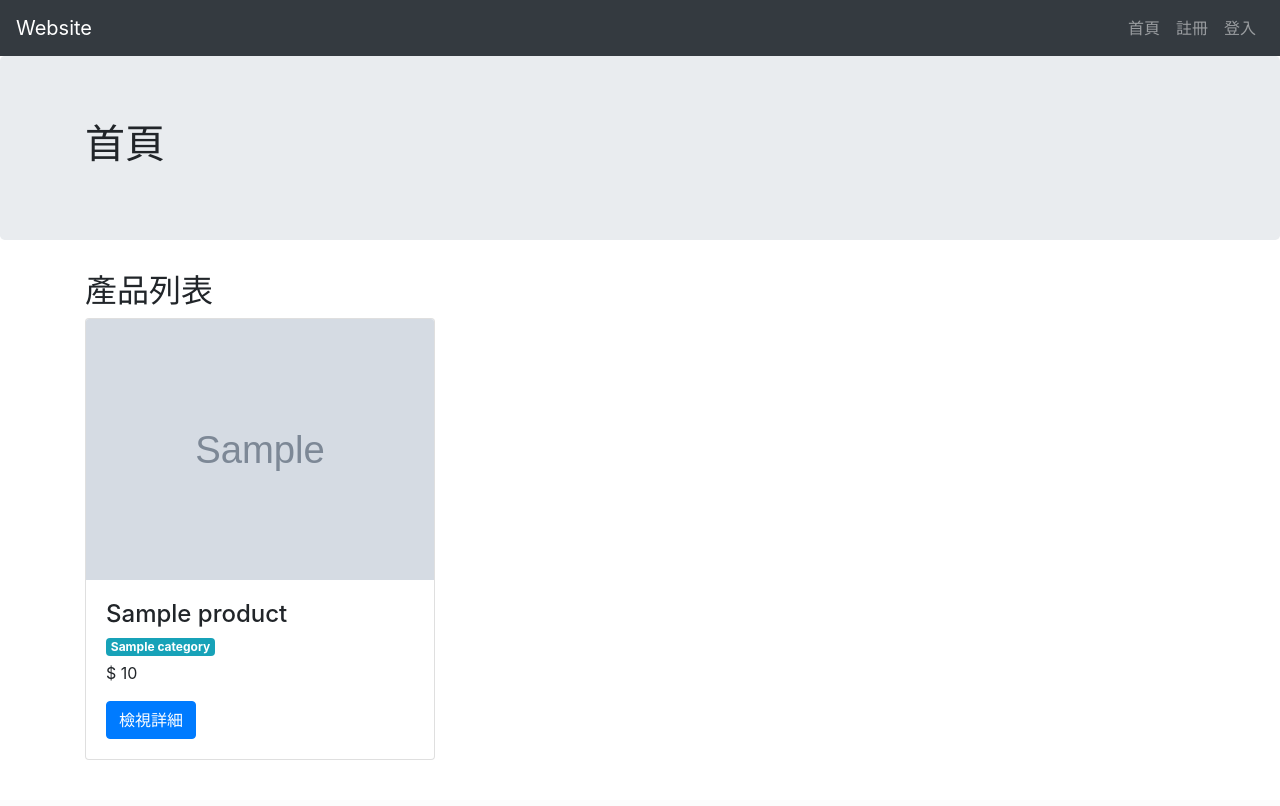
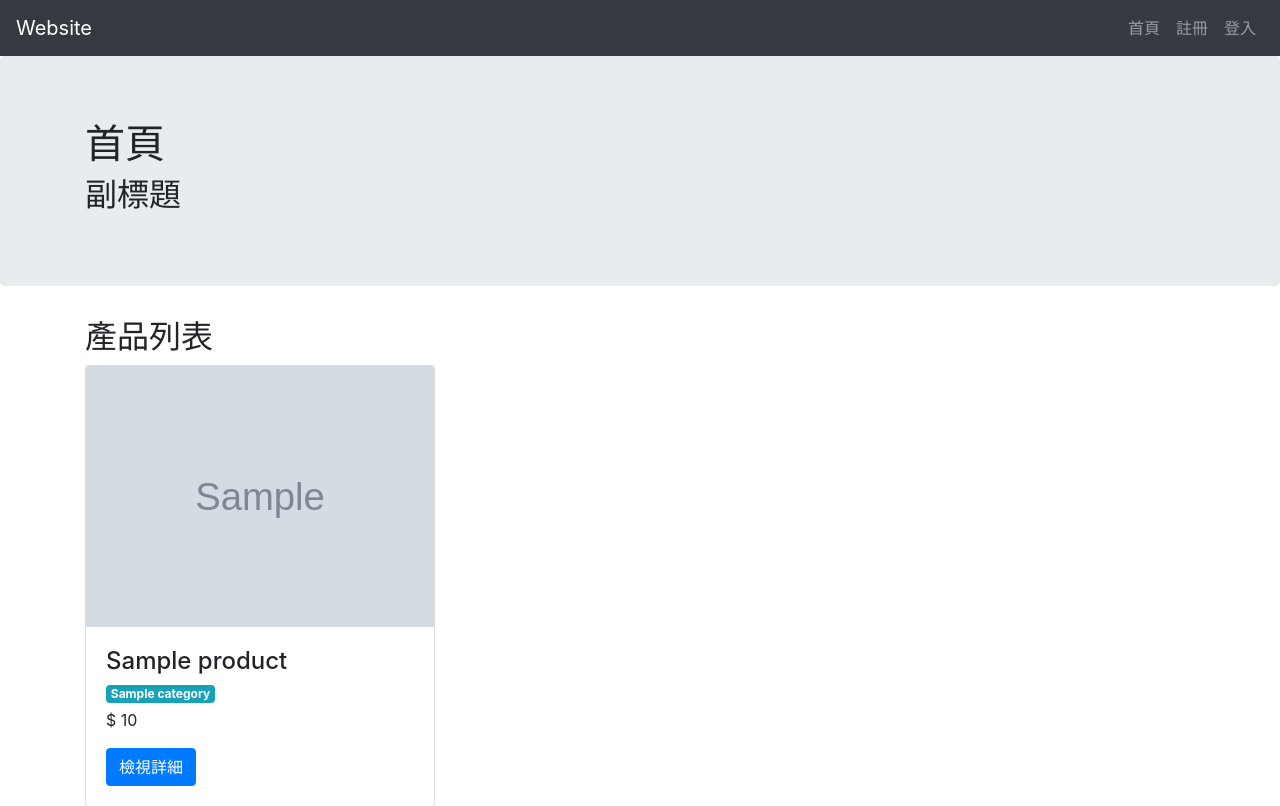
Before and after one commit to ken970054/accounting_web_program, a Python web app: template templates/index.html in a window 1280 px wide. Shown: the top 806 px of the page. Before the commit the page ends 760 px from the top, so only its background shows below. Run offline with Jinja, Linux system fonts and the light colour scheme; the template is opened without the code that fills it: most values are stand-ins (such as "Sample title", 1, 10 or a date in 2020); grey boxes marked "Sample" are stand-in pictures; some libraries are stand-ins or nearby versions.

Commit message:
Update content

```diff
--- a/templates/index.html
+++ b/templates/index.html
@@ -3,6 +3,7 @@
 <header class="jumbotron">
     <div class="container">
         <h1>首頁</h1>
+        <h2>副標題</h2>
     </div>
 </header>
 <section>
```
